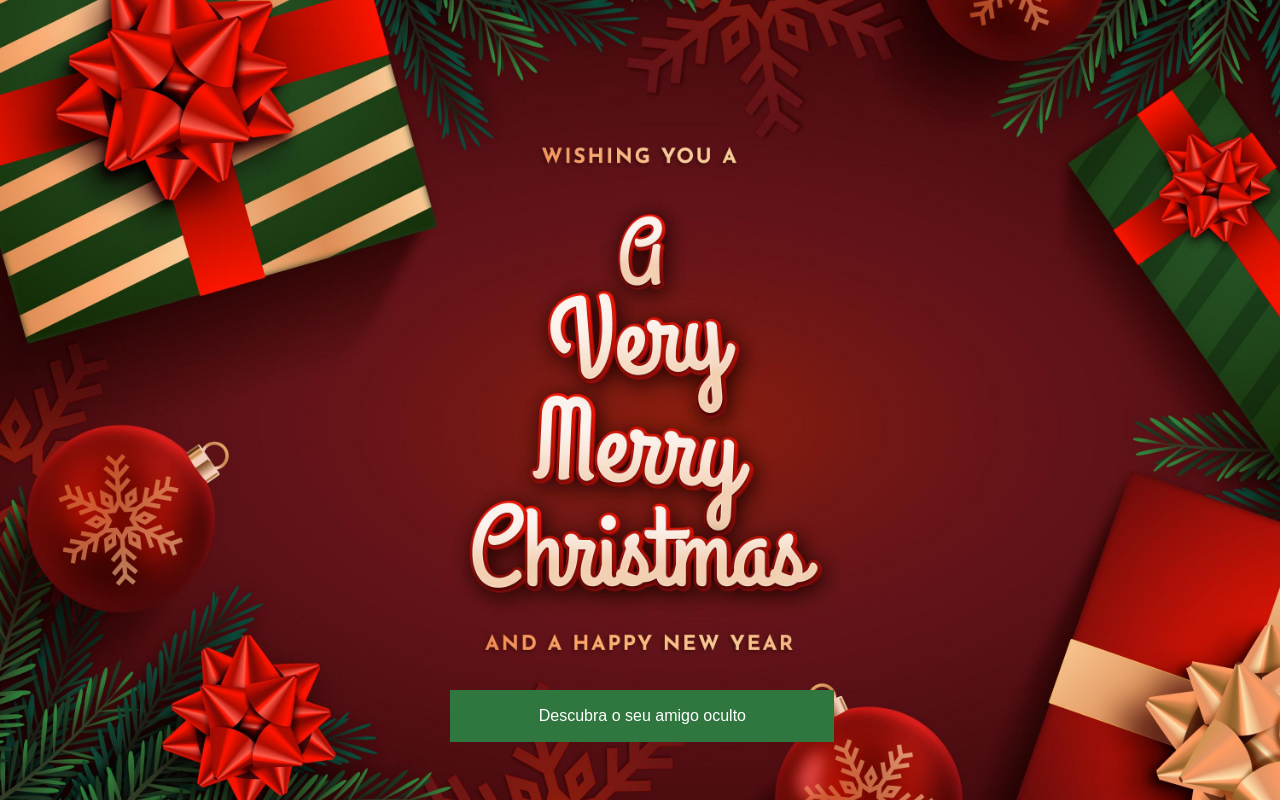
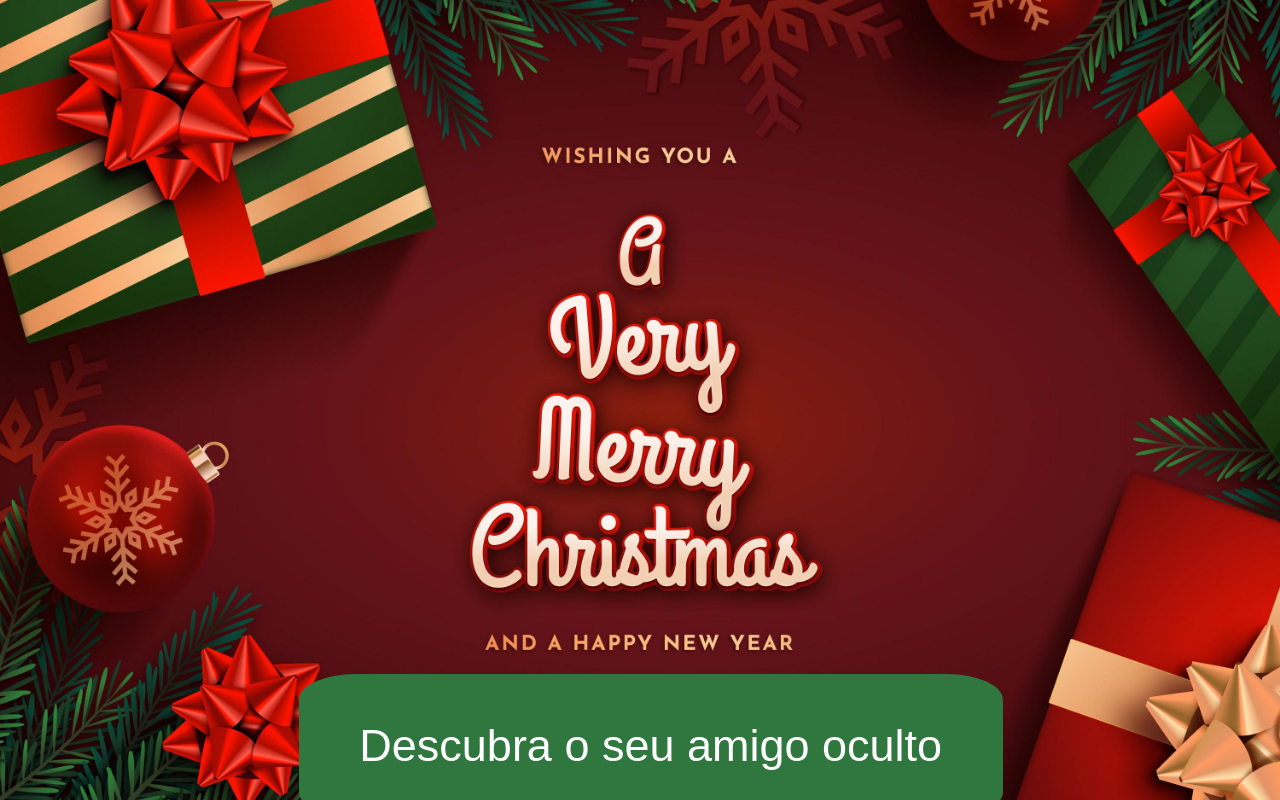
Before and after one commit to Filomeno-Merlath/OccultFriend, a website: page public/index.html in a window 1280 px wide. Drawn offline with nearby package versions, Linux system fonts and the light colour scheme.

Commit message:
new changes

```diff
--- a/public/javascripts/javascript2.js
+++ b/public/javascripts/javascript2.js
@@ -54,7 +54,7 @@ async function getOccult() {
       ).innerHTML = `<h1>Sorteio terminado!</h1>`;
     } else {
       if (alreadys.length == 0) {
-        rndInt = randomIntFromInterval(18, 25);
+        rndInt = randomIntFromInterval(19, 26);
         insertAlready(rndInt);
         console.log(rndInt);
       } else {
--- a/public/stylesheets/style.css
+++ b/public/stylesheets/style.css
@@ -1,7 +1,7 @@
 body {
   padding: 0;
   background: url(/images/6128227.jpg) no-repeat center;
-  font: 20px "Josefin Sans", sans-serif;
+  font: 16px "Josefin Sans", sans-serif;
   background-repeat: no-repeat;
   background-size: 100%;
   bottom: 0;
@@ -27,15 +27,16 @@ body > main {
 button {
   position: absolute;
   margin: auto;
-  min-width: 30vw;
-  min-height: 6vh;
-  top: 87%;
-  left: 35%;
-  font-size: 16;
+  min-width: 55vw;
+  min-height: 8vh;
+  top: 85%;
+  left: 23%;
+  font-size: 45;
   background-color: #2f773e;
   color: white;
   border: none;
   cursor: pointer;
+  border-radius: 8% 8% 8% 8% / 18% 18% 18% 18%;
 }
 button:hover {
   position: absolute;
@@ -44,7 +45,7 @@ button:hover {
   min-height: 6vh;
   top: 87%;
   left: 35%;
-  font-size: 16;
+  font-size: 16px;
   background-color: #449154;
   color: white;
   border: none;
```
